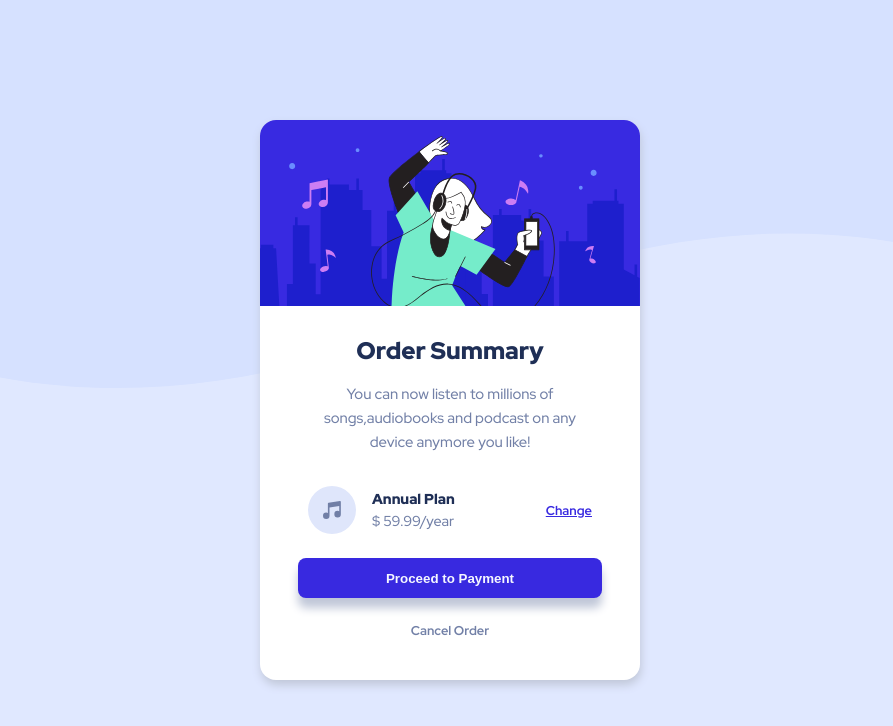
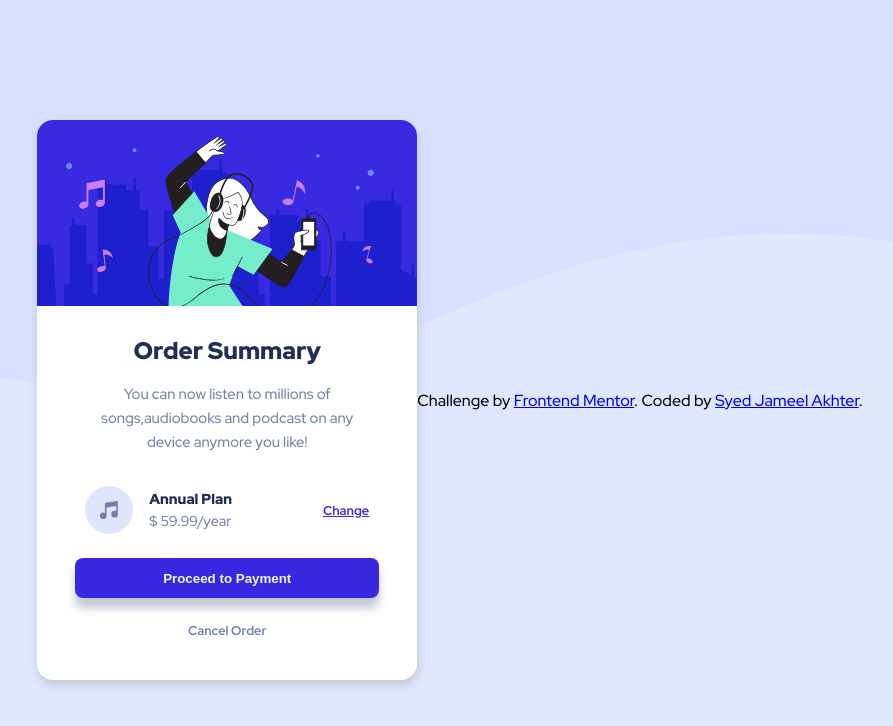
Before and after one commit to Syed-Jameel/Order-Summary-Chellenge, a plain HTML site: page index.html in a window 1280 px wide. Shown: the whole page, without its empty margins (190-1083 px from the left). Drawn offline with Linux system fonts and the light colour scheme.

Commit message:
Update index.html

```diff
--- a/index.html
+++ b/index.html
@@ -10,7 +10,8 @@
     <title>Order Summary Card</title>
 </head>
 <body>
-    <div class="card">
+    <div class="container">
+      <div class="card">
         <div class="card-header">
             <img src="./images/illustration-hero.svg" alt="hero-image">
         </div>
@@ -31,6 +32,12 @@
             </div>
         </div>
         <div class="card-footer">Cancel Order</div>
+      </div>
+    </div>
+
+    <div class="attribution">
+        Challenge by <a href="https://www.frontendmentor.io?ref=challenge" target="_blank">Frontend Mentor</a>.
+        Coded by <a href="#">Syed Jameel Akhter</a>.
     </div>
 </body>
 </html>
```
